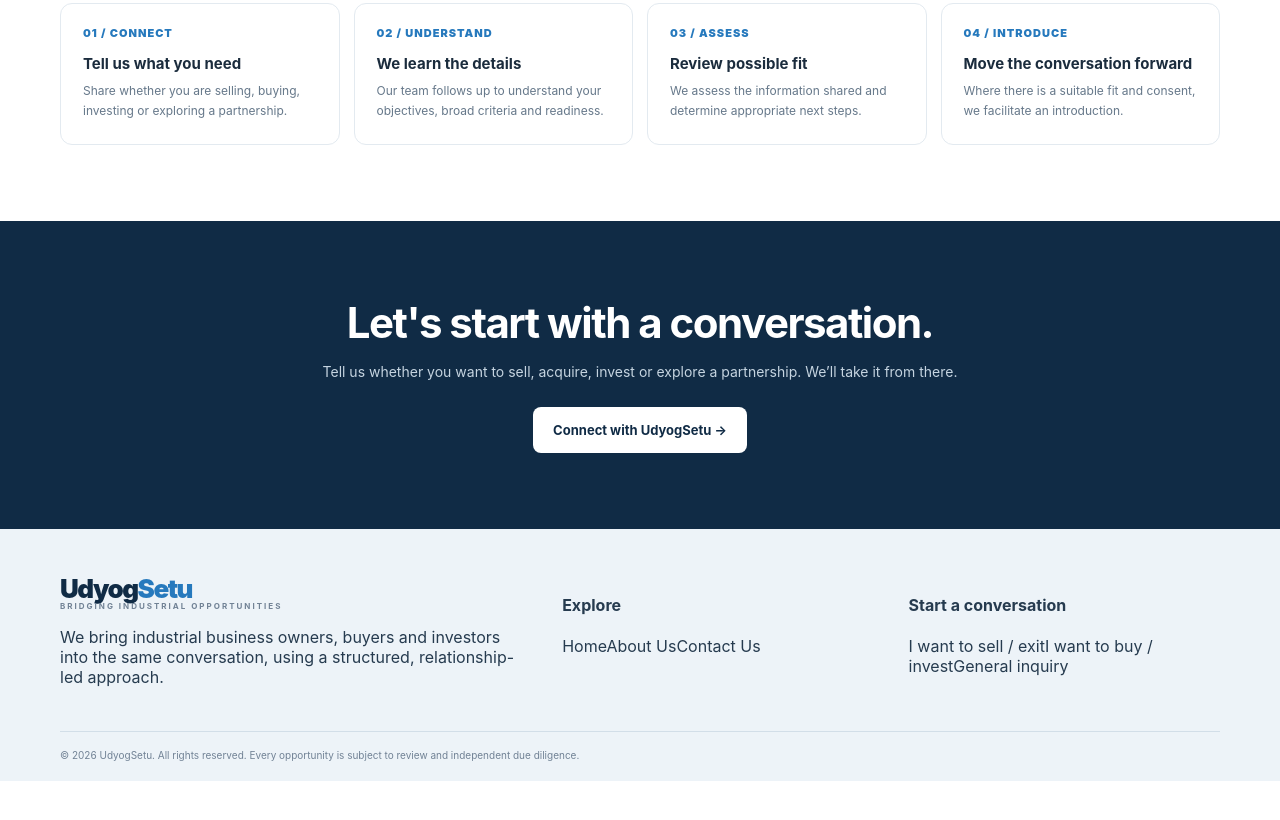
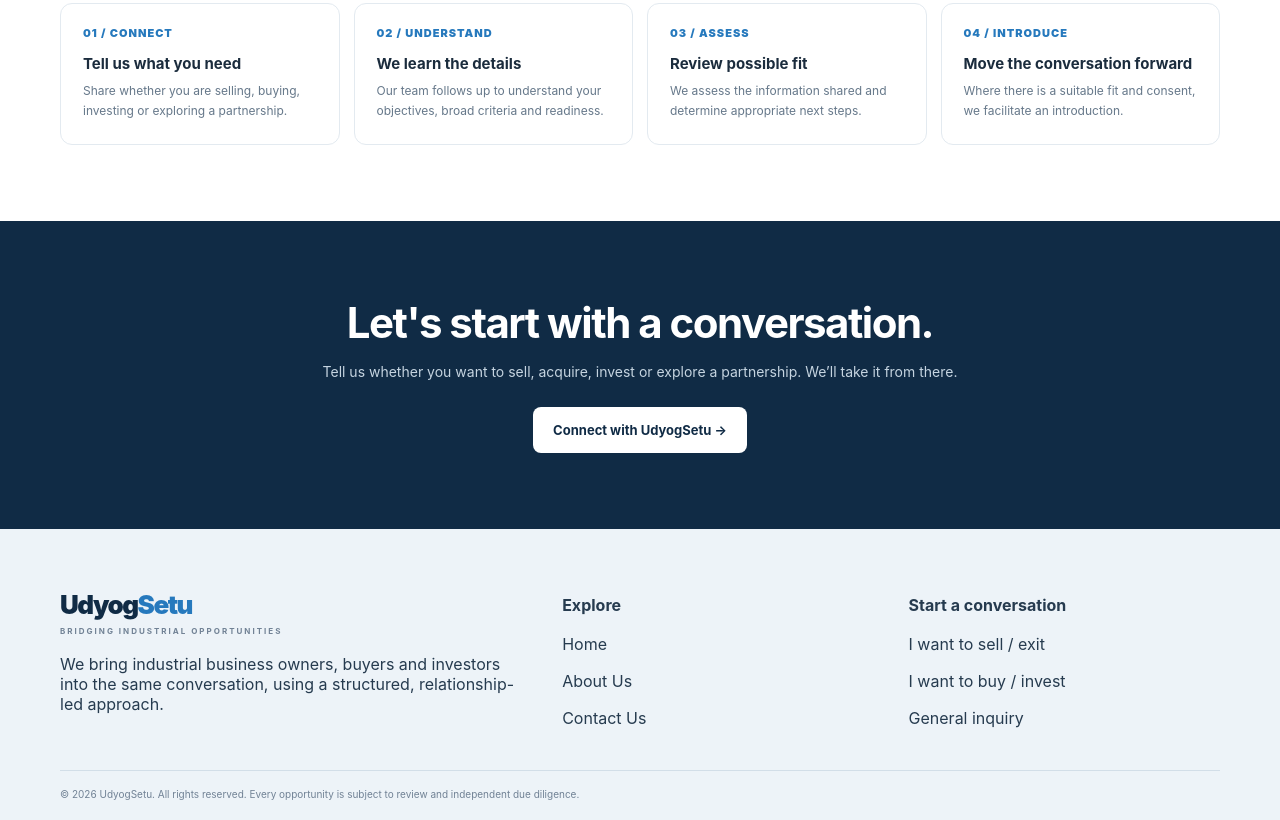
Before and after one commit to udyogsetubiz-cloud/UdogSetu, a plain HTML site: page index.html in a window 1280 px wide. Shown: the part 2616-3436 px from the top of the page. Before the commit the page ends 3397 px from the top, so only its background shows below. Drawn offline with Linux system fonts and the light colour scheme.

Commit message:
Update styles.css

```diff
--- a/styles.css
+++ b/styles.css
@@ -22,3 +22,16 @@ section{padding:76px 0}.section-head{max-width:700px;margin-bottom:32px}.section
 footer{background:#edf3f8;color:#263b4f;padding:44px 0 20px}.footer-grid{display:grid;grid-template-columns:1.5fr 1fr 1fr;gap:35px}.footer .brand{color:#102b45}.footer .brand span{color:#2679bd}.footer .brand small{color:#718295}.footer p{font-size:12px;line-height:1.8;color:#607487;max-width:360px}.footer h4{font-size:12px;color:#102b45;margin:5px 0 14px}.footer a:not(.brand){display:block;font-size:12px;color:#526579;margin:10px 0}.footer a:hover{color:#2679bd}.copyright{border-top:1px solid #d2dee8;margin-top:28px;padding-top:17px;font-size:10px;color:#718295}
 @media(max-width:850px){.hero-grid{grid-template-columns:1fr;gap:28px;padding:65px 0}.hero-visual{height:300px}.process-grid{grid-template-columns:1fr 1fr}.location-band .wrap{display:block}.chips{margin-top:18px}.contact-grid{grid-template-columns:1fr}.story-grid{grid-template-columns:1fr;gap:20px}}
 @media(max-width:600px){.wrap{width:calc(100% - 28px)}.topline .wrap span:last-child{display:none}.nav{height:68px}.brand{font-size:22px}.navlinks{gap:13px}.navlinks a:not(.nav-cta){display:none}.navlinks .nav-cta{padding:10px 12px;font-size:11px}.hero-grid{padding:50px 0}.hero h1{letter-spacing:-1.8px}.hero-visual{height:225px}.proofgrid{grid-template-columns:1fr;gap:14px}.proof{gap:10px}section{padding:55px 0}.audience-grid,.category-grid,.process-grid,.principles{grid-template-columns:1fr}.audience{padding:24px}.section-head h2{letter-spacing:-1px}.page-hero{padding:50px 0}.form-card,.contact-panel{padding:21px}.form-grid{grid-template-columns:1fr}.form-group.full{grid-column:auto}.footer-grid{grid-template-columns:1fr 1fr;gap:20px}.footer-grid>div:first-child{grid-column:1/-1}}
+
+/* Footer navigation: stack every link vertically */
+footer .footer-grid a {
+    display: block;
+    width: fit-content;
+    margin: 10px 0;
+    line-height: 1.7;
+    text-decoration: none;
+}
+
+footer .footer-grid h4 {
+    margin-bottom: 16px;
+}
```
